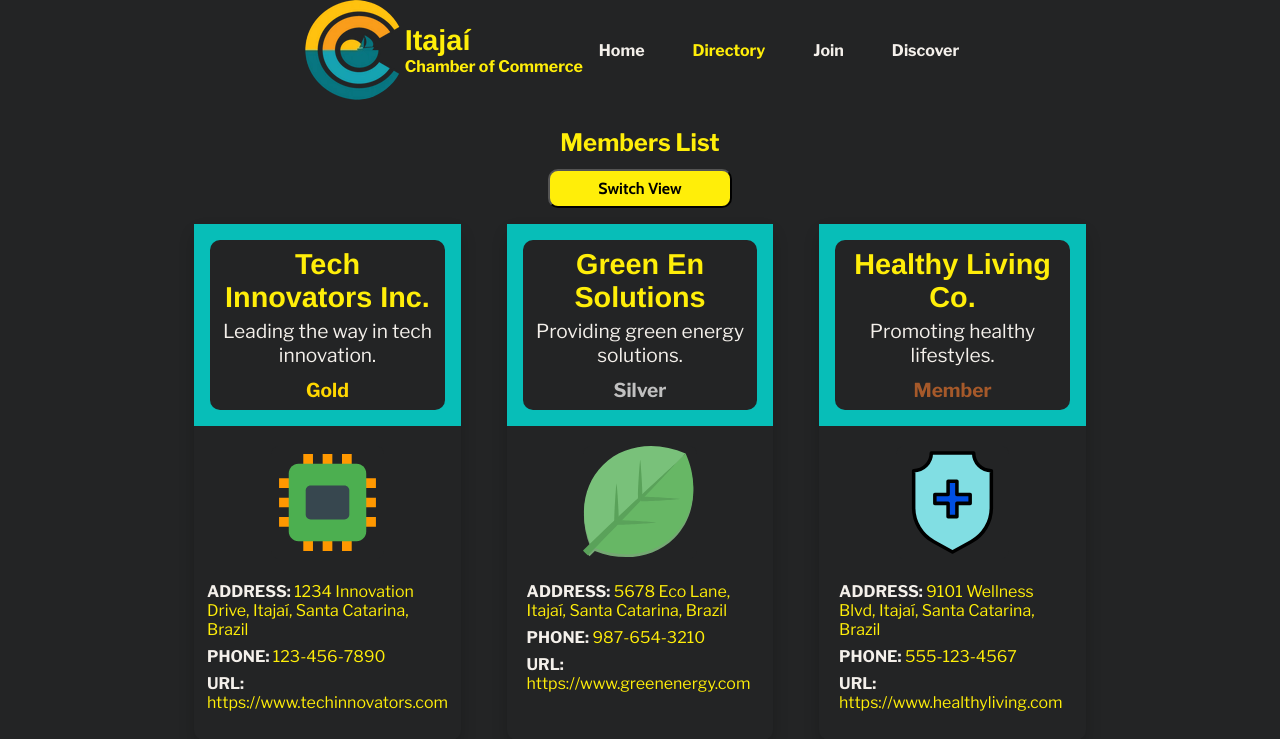
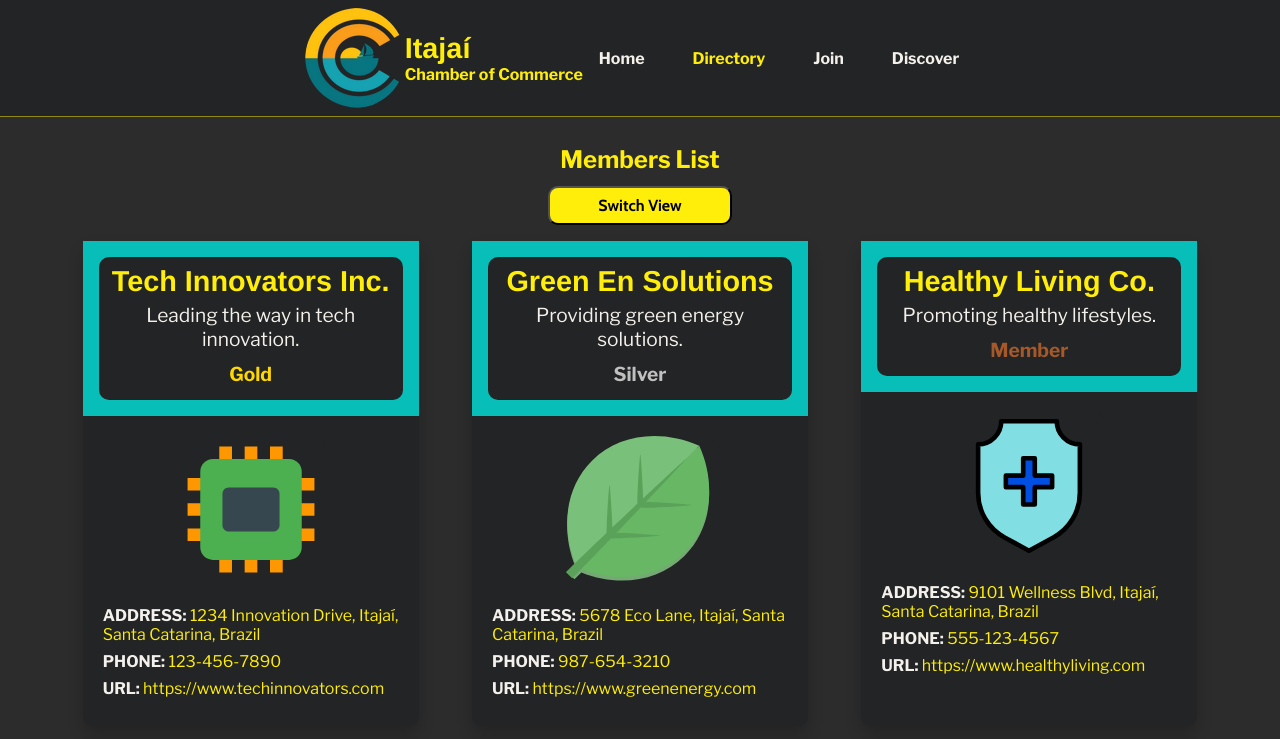
Before and after one commit to MozartSoares/wdd231, a plain HTML site: page chamber/directory.html in a window 1280 px wide. Shown: the top 739 px of the page. Drawn offline with nearby package versions, Linux system fonts and the light colour scheme.

Commit message:
fix: improved user wayfinding

```diff
--- a/chamber/styles/directory.css
+++ b/chamber/styles/directory.css
@@ -8,7 +8,7 @@
   --font-secondary: 'Cabin', serif;
   --font-tertiary: 'Libre Franklin', serif;
 
-  --breakpoint-desktop: 1024px;
+  --breakpoint-desktop: 1440px;
   --breakpoint-mobile: 864px;
 
   --font-size-large: 1.8rem;
@@ -34,12 +34,14 @@ a {
 
 body {
   color: var(--black);
-  background-color: var(--black);
+  background-color: rgba(35, 36, 37, .8);
 }
 
 main {
   max-width: var(--breakpoint-desktop);
   margin: 0 auto;
+  background-color: rgba(35, 36, 37, .8);
+  border-bottom: 1px solid rgba(255, 238, 9, .5);
 }
 
 h1 {
@@ -65,16 +67,17 @@ header {
 
 header>div {
   display: flex;
+  padding: .5em;
   justify-content: center;
   margin: 0 auto;
   align-items: center;
   max-width: var(--breakpoint-desktop);
+  border-bottom: 1px solid rgba(255, 238, 9, .5);
 }
 
 header .title {
   display: flex;
   flex-direction: column;
-
   font-weight: bold;
 }
 header img {
@@ -145,7 +148,7 @@ header .title p {
   display: none;
   flex-direction: column;
   position: absolute;
-  top: 102px;
+  top: 115px;
   right: 0;
   gap: 1em;
   background-color: var(--black);
@@ -309,7 +312,6 @@ footer {
   padding: 30px;
   font-size: 0.9em;
   margin: 0 auto;
-  max-width: var(--breakpoint-desktop);
 }
 
 .footer-container {
@@ -376,7 +378,7 @@ footer i {
   display: flex;
   flex-direction: column;
   justify-content: center;
-  margin-top: 1em;
+  padding-top: 1em;
   list-style: none;
 }
 #list>h2{
@@ -398,6 +400,10 @@ footer i {
     padding: 0;
   }
 
+  header {
+    position: relative;
+  }
+
   .menu li {
     margin: 0 1rem;
     text-align: left;
```
